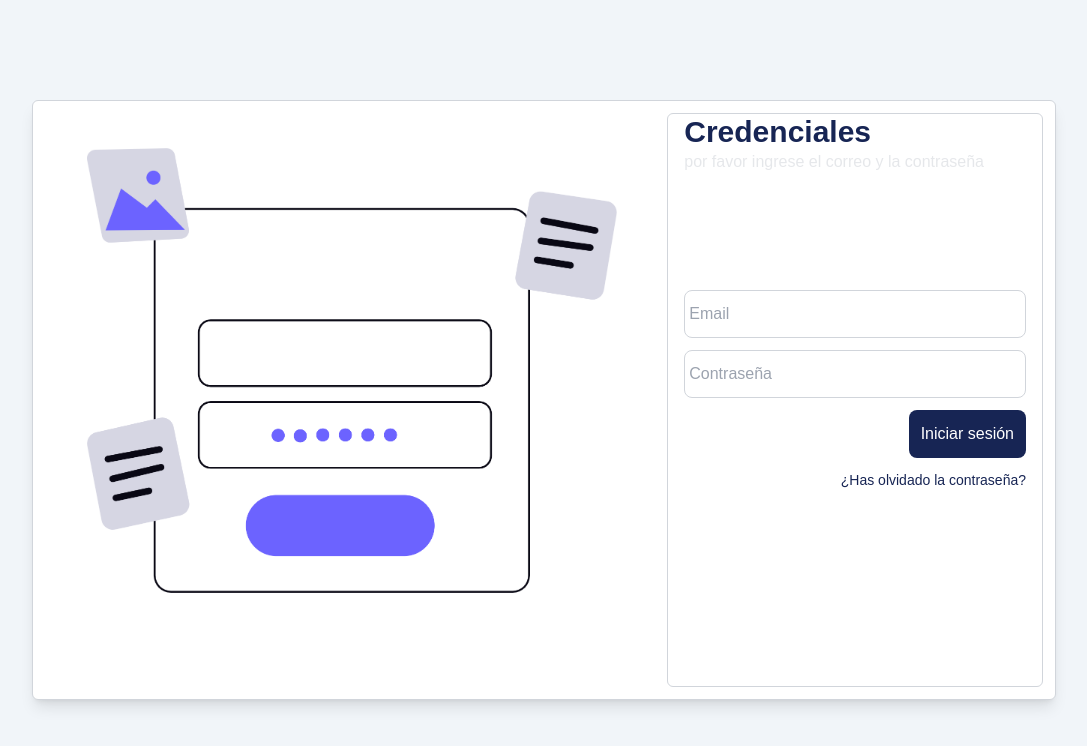
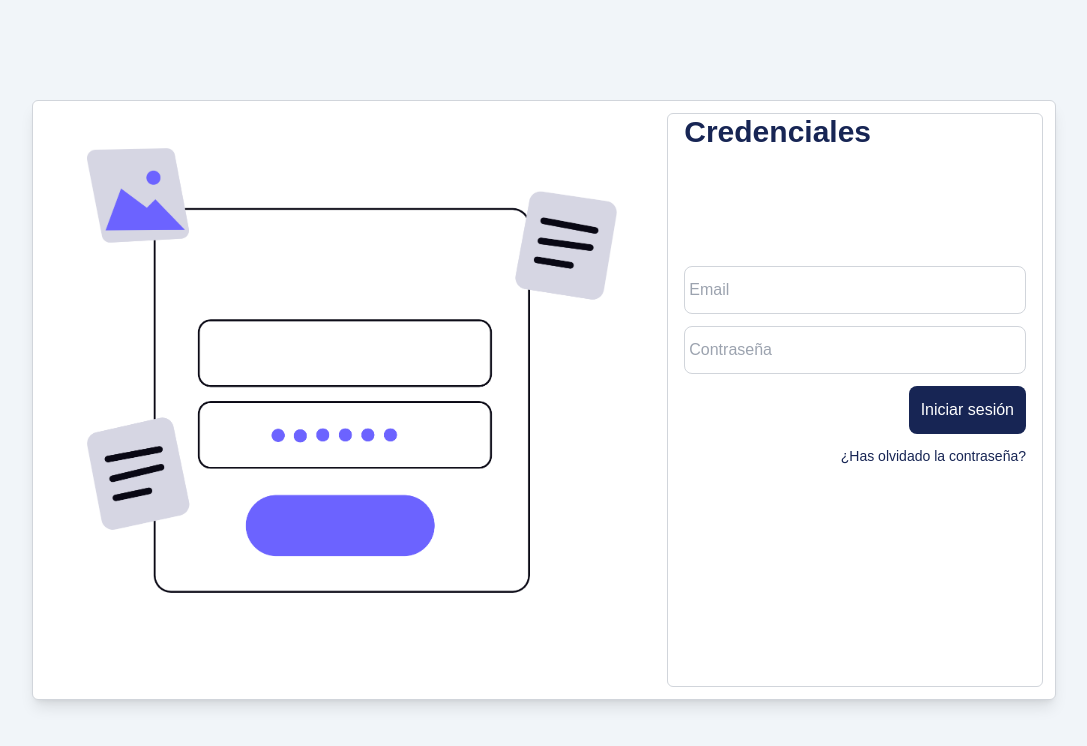
Before and after one commit to andersonNB/dashboardPokemon, a Next.js app: page / in a window 1280 px wide. Shown: the top 746 px of the page, without its empty margins (96-1183 px from the left). Built offline with nearby package versions, Linux system fonts and the light colour scheme.

Commit message:
no comments

```diff
--- a/src/app/login/FormLoginContainer/index.tsx
+++ b/src/app/login/FormLoginContainer/index.tsx
@@ -6,7 +6,10 @@ const FormLoginContainer = () => {
 			<div className="flex w-full flex-col">
 				<span className="text-3xl font-bold w-full">Credenciales</span>
 				<span className="w-full text-gray-400 opacity-25 ">
-					por favor ingrese el correo y la contraseña
+					{/**
+					  *
+					   por favor ingrese el correo y la contraseña
+					  */}
 				</span>
 			</div>
 
```
